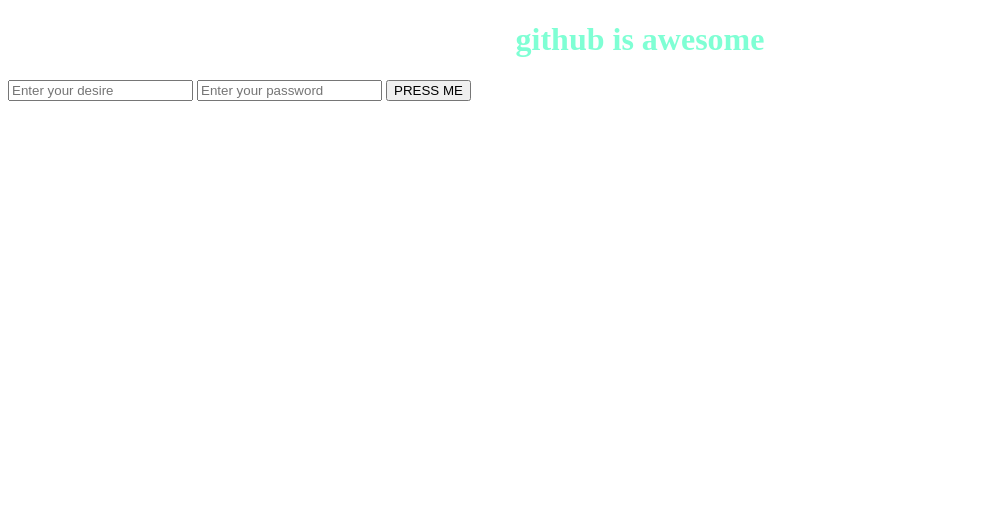
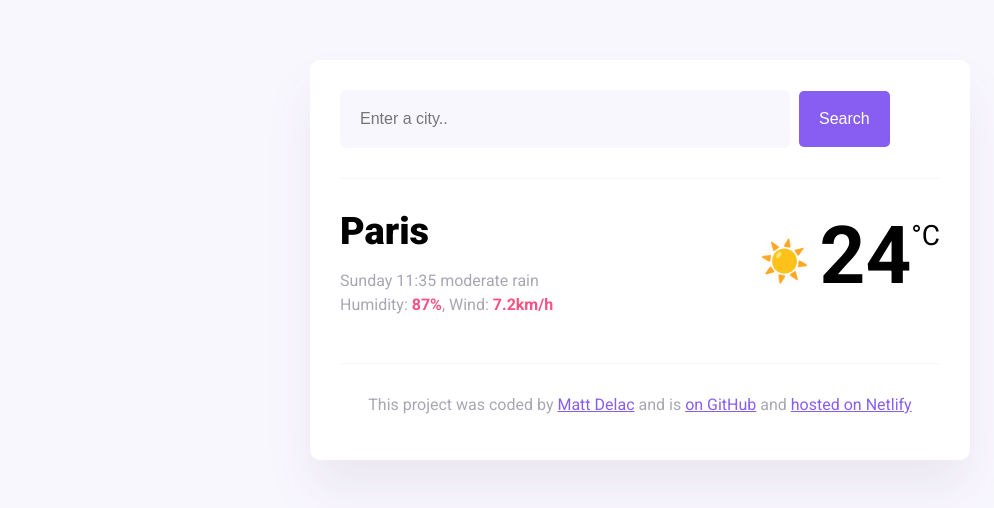
Before and after one commit to lilumoen/my-project-app, a plain HTML site: page index.html in a window 1280 px wide. Shown: the whole page, without its empty margins (0-994 px from the left). Drawn offline with Linux system fonts and the light colour scheme.

Commit message:
added css, html and js-project

```diff
--- a/index.html
+++ b/index.html
@@ -3,17 +3,55 @@
   <head>
     <meta charset="UTF-8" />
     <meta name="viewport" content="width=device-width, initial-scale=1.0" />
-    <title>GitHub Example</title>
+    <link rel="preconnect" href="https://fonts.googleapis.com" />
+    <link rel="preconnect" href="https://fonts.gstatic.com" crossorigin />
+    <link
+      href="https://fonts.googleapis.com/css2?family=Roboto:ital,wght@0,100;0,400;0,500;0,700;0,900;1,100;1,300;1,400;1,500;1,700;1,900&display=swap"
+      rel="stylesheet"
+    />
     <link rel="stylesheet" href="style.css" />
+    <title>My weather app</title>
   </head>
   <body>
-    <h1>github is awesome</h1>
-    <form>
-      <input type="desire" placeholder="Enter your desire" />
-      <input type="password" placeholder="Enter your password" />
-
-      <input type="submit" value="PRESS ME" />
-    </form>
+    <div class="weather-app">
+      <header>
+        <form id="form-input">
+          <input
+            type="search"
+            id="city-input"
+            placeholder="Enter a city.."
+            required
+            class="search-input"
+          />
+          <input type="submit" value="Search" class="search-button" />
+        </form>
+      </header>
+      <main>
+        <div class="current-weather">
+          <div>
+            <h1 class="current-city">Paris</h1>
+            <p class="current-details">
+              <span id="current-time">Saturday 15:32,</span> moderate rain
+              <br />
+              Humidity: <strong>87%</strong>, Wind: <strong>7.2km/h</strong>
+            </p>
+          </div>
+          <div class="current-temperature">
+            <span class="current-temperature-icon">☀️</span
+            ><span class="current-temperature-value">24</span
+            ><span class="current-temperature-unit">°C</span>
+          </div>
+        </div>
+      </main>
+      <footer>
+        <p>
+          This project was coded by
+          <a href="#" target="_blank">Matt Delac</a> and is
+          <a href="#" target="_blank"> on GitHub</a> and
+          <a href="#" target="_blank">hosted on Netlify</a>
+        </p>
+      </footer>
+    </div>
     <script src="script.js"></script>
   </body>
 </html>
--- a/script.js
+++ b/script.js
@@ -0,0 +1,41 @@
+function citySearch(event) {
+  event.preventDefault();
+  let searchInput = document.querySelector("#city-input");
+  let h1 = document.querySelector("h1");
+  h1.innerHTML = `${searchInput.value}`;
+}
+
+let form = document.querySelector("#form-input");
+form.addEventListener("submit", citySearch);
+
+function formatDate(date) {
+  let minutes = date.getMinutes();
+  let hours = date.getHours();
+  let day = date.getDay();
+
+  if (minutes < 10) {
+    minutes = `0${minutes}`;
+  }
+
+  if (hours < 10) {
+    hours = `0${hours}`;
+  }
+
+  let days = [
+    "Sunday",
+    "Monday",
+    "Tuesday",
+    "Wednesday",
+    "Thursday",
+    "Friday",
+    "Saturday",
+  ];
+
+  let formattedDay = days[day];
+  return `${formattedDay} ${hours}:${minutes}`;
+}
+
+let currentDateELement = document.querySelector("#current-time");
+let currentDate = new Date();
+
+currentDateELement.innerHTML = formatDate(currentDate);
--- a/style.css
+++ b/style.css
@@ -1,4 +1,98 @@
-h1 {
+body {
+  background: #f9f7fe;
+  font-family: "Roboto", sans-serif;
+}
+
+a {
+  color: #885df1;
+}
+
+.weather-app {
+  background: white;
+  max-width: 600px;
+  margin: 60px auto;
+  padding: 30px;
+  border-radius: 10px;
+  box-shadow: 0 30px 50px rgba(65, 50, 100, 0.08);
+}
+
+header {
+  border-bottom: 1px solid #f9f7fe;
+  padding-bottom: 30px;
+}
+
+.search-input {
+  background-color: #f9f7fe;
+  border: none;
+  color: rgba(39, 33, 66, 0.4);
+  font-size: 16px;
+  padding: 20px;
+  width: 75%;
+  border-radius: 6px;
+}
+
+.search-button {
+  margin-left: 5px;
+  font-size: 16px;
+  background-color: #885df1;
+  color: white;
+  border: none;
+  padding: 20px;
+  line-height: 1;
+  border-radius: 5px;
+}
+
+main {
+  padding: 30px 0;
+}
+
+.current-temperature {
+  font-size: 48px;
+}
+
+.current-weather {
+  display: flex;
+  justify-content: space-between;
+}
+
+.current-city {
+  font-size: 38px;
+  font-weight: 900;
+  margin: 0;
+}
+.current-details {
+  color: rgba(39, 33, 66, 0.4);
+  font-size: 16px;
+  font-weight: 400;
+  line-height: 24px;
+}
+
+.current-details strong {
+  color: #f65282;
+}
+
+.current-temperature-icon {
+  position: relative;
+  top: -8px;
+  font-size: 40px;
+  margin-right: 10px;
+}
+
+.current-temperature-value {
+  font-size: 80px;
+  font-weight: bold;
+}
+
+.current-temperature-unit {
+  font-size: 28px;
+  position: relative;
+  top: -38px;
+}
+
+footer {
+  border-top: 1px solid #f9f7fe;
   text-align: center;
-  color: aquamarine;
+  padding-top: 15px;
+
+  color: rgba(39, 33, 66, 0.4);
 }
```
